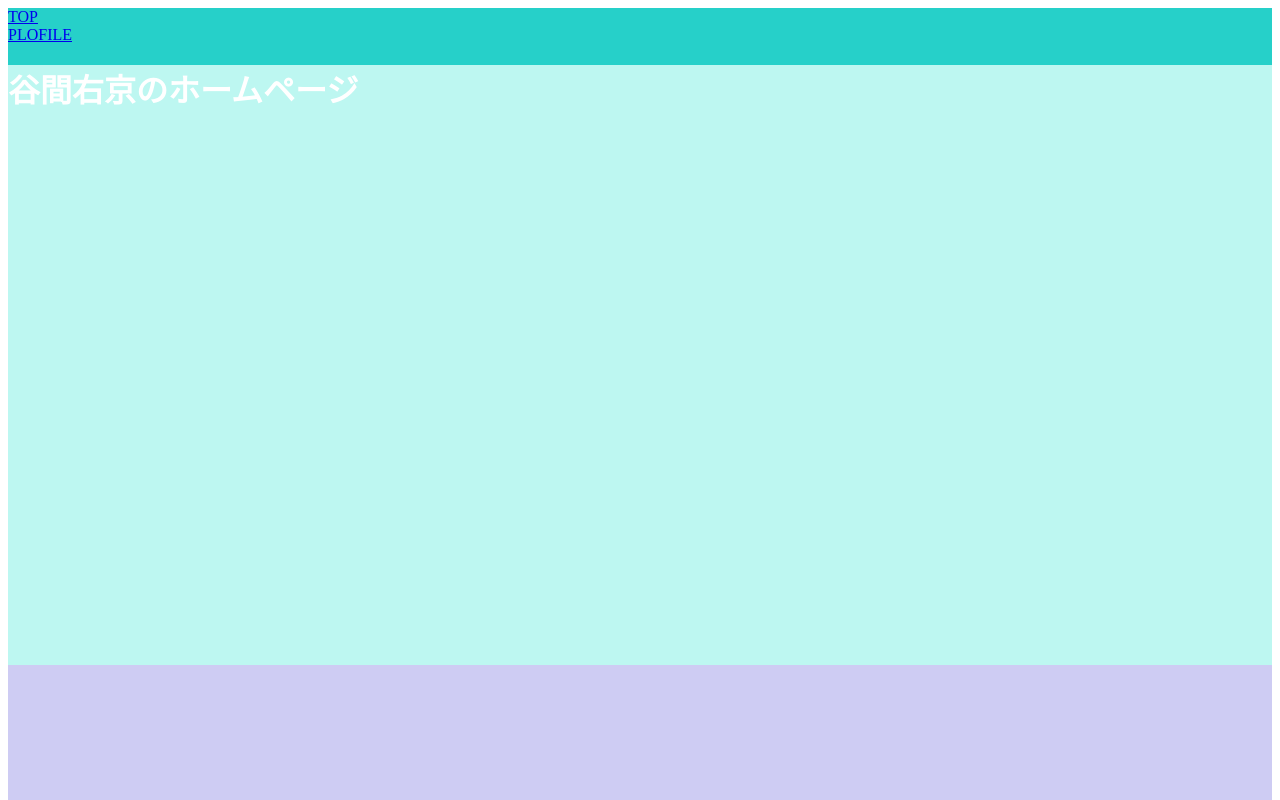
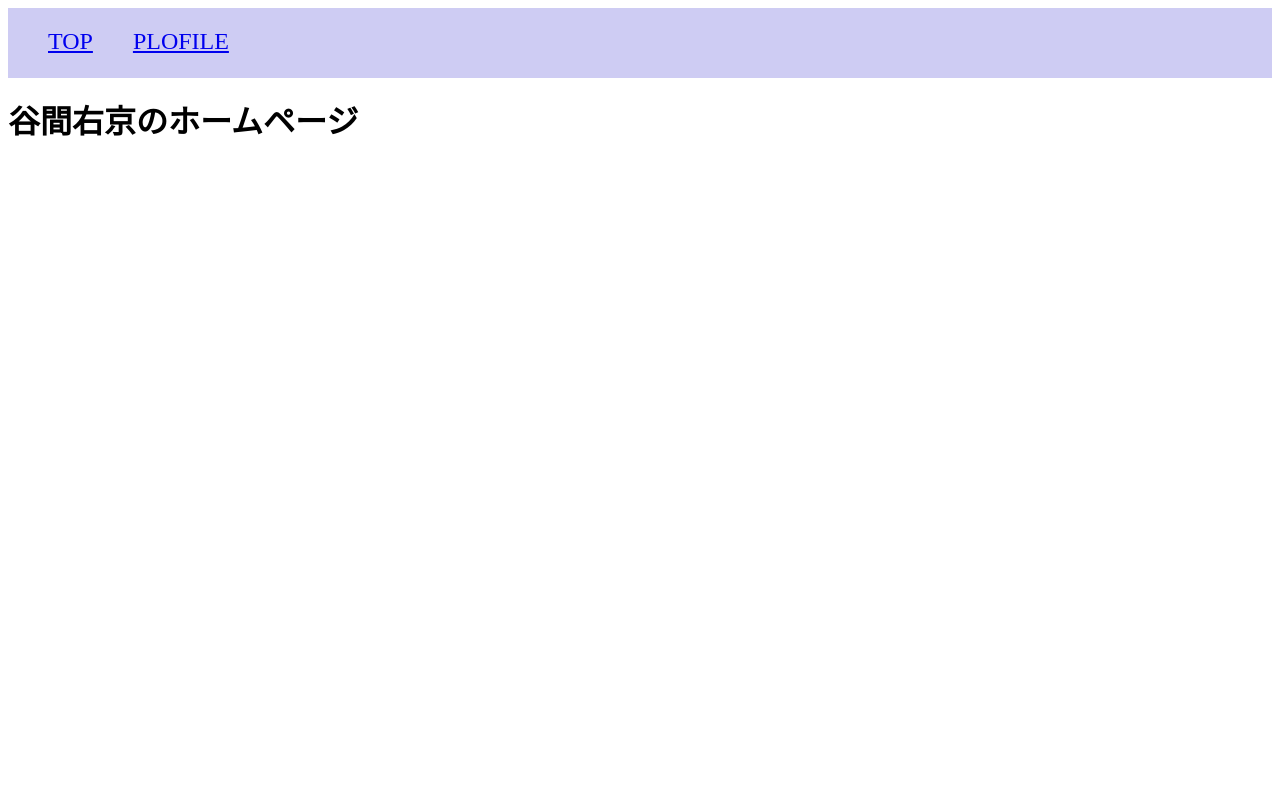
Before and after one commit to t-ukyo2714/aboutme, a plain HTML site: page index.html in a window 1280 px wide. Shown: the top 800 px of the page. Drawn offline with Linux system fonts and the light colour scheme.

Commit message:
Update stylesheet.css

```diff
--- a/stylesheet.css
+++ b/stylesheet.css
@@ -2,32 +2,29 @@ body {
     font-family: "Avenir Next";
   }
 
-li {
-  list-style: none;
-  float: left;
-  padding: 33px 20px;
+
+  .header {
+    background-color: #ceccf3;
+    height: 70px;
   }
 
-.header {
-  background-color: #26d0c9;
-  color: #fff;
-  height: 90px;
+  .header-TOP {
+    float: left;
+    font-size: 24px;
+    padding: 20px 40px;
   }
+  .header-PROFILE{
+    font-size: 24px;
+    padding: 20px 40px;
 
-.header-logo {
-  float: left;
-  font-size: 36px;
-  padding: 20px 40px;
   }
 
 
 
   .main {
-  background-color: #bdf7f1;
     height: 600px;
   }
 
   .footer {
-  background-color: #ceccf3;
     height: 270px;
   }
```
Lines whose indentation alone changed are shown as unchanged.
